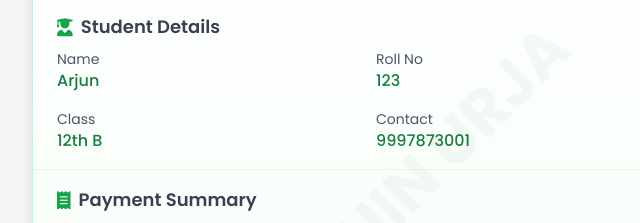
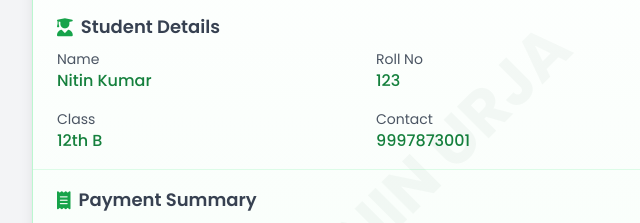
Before and after one commit to nitinkumar09/reciept1, a plain HTML site: page index.html in a window 1280 px wide. Shown: the part 205-428 px from the top of the page, 272-912 px from the left. Drawn offline with nearby package versions, Linux system fonts and the light colour scheme.

Commit message:
Update index.html

```diff
--- a/index.html
+++ b/index.html
@@ -226,7 +226,7 @@
                 <div class="grid grid-cols-1 md:grid-cols-2 gap-3 md:gap-4 mobile-grid">
                     <div>
                         <p class="text-sm text-gray-600">Name</p>
-                        <p class="font-medium text-green-700 mobile-small-text" id="student-name">Arjun</p>
+                        <p class="font-medium text-green-700 mobile-small-text" id="student-name">Nitin Kumar</p>
                     </div>
                     <div>
                         <p class="text-sm text-gray-600">Roll No</p>
@@ -419,4 +419,5 @@
     </script>
 </body>
 
+
 </html>
```
